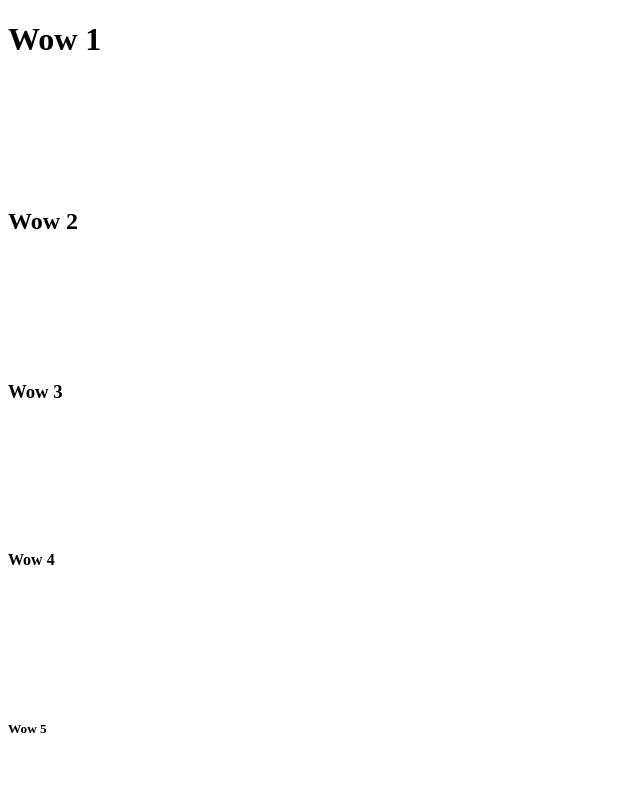
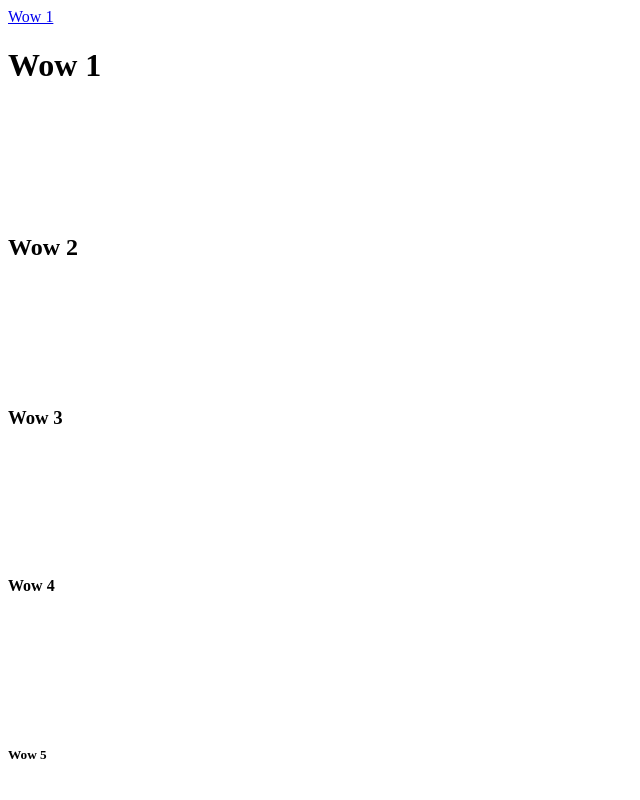
Before and after one commit to ImWraiths/Wow, a plain HTML site: page index.html in a window 1280 px wide. Shown: the top 800 px of the page, without its empty margins (0-640 px from the left). Drawn offline with Linux system fonts and the light colour scheme.

Commit message:
Update index.html

```diff
--- a/index.html
+++ b/index.html
@@ -4,6 +4,7 @@
     <title> Wow</title>
   </head>
   <body>
+    <a href="#Wow1"> Wow 1 </a>
     <div id="Wow1"> <h1> Wow 1 </h1> <br> <br> <br> <br> <br> <br> </div>
     <div id="Wow2"> <h2> Wow 2 </h2> <br> <br> <br> <br> <br> <br> </div>
     <div id="Wow3"> <h3> Wow 3 </h3> <br> <br> <br> <br> <br> <br> </div>
```
